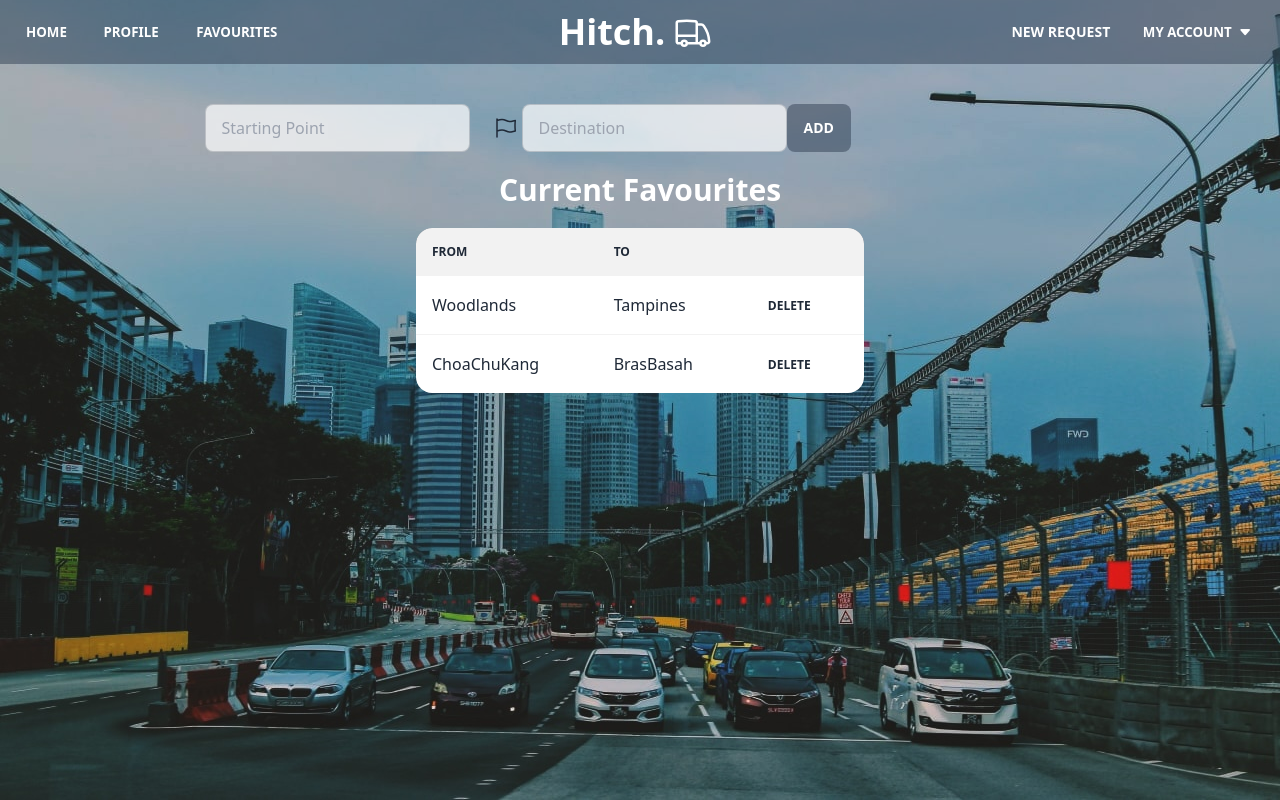
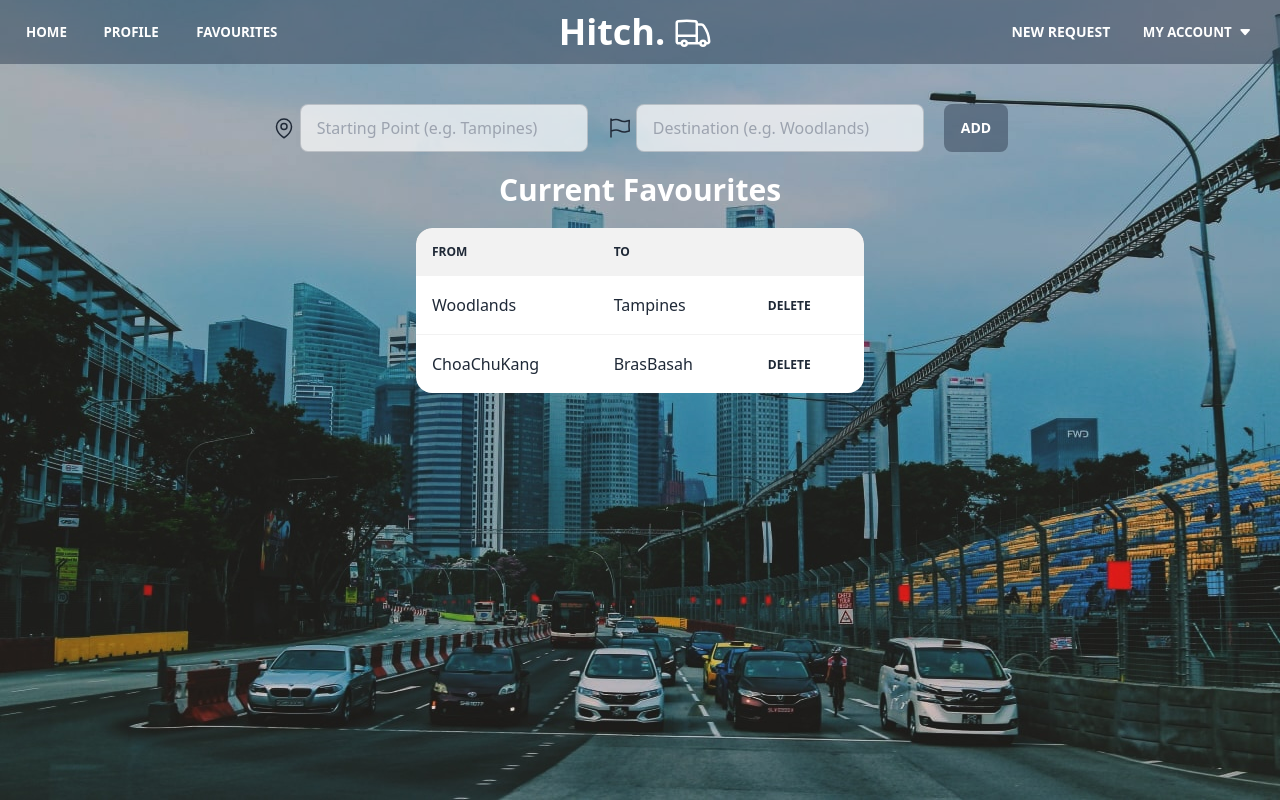
Before and after one commit to luketeosmu/sghitch, a Vue app: page /newfav in a window 1280 px wide. Built offline with nearby package versions, Linux system fonts and the light colour scheme; no server answers; sample sign-in values are in the browser's storage; what @fawmi/vue-google-maps would draw is missing.

Commit message:
made edits to AddFav

```diff
--- a/src/components/AddFav.vue
+++ b/src/components/AddFav.vue
@@ -6,24 +6,29 @@
             Add new Favourite
         </span>
     </div> -->
-        <div class="form-control justify-center items-center mt-10">
-            <div class="flex grid md:grid-cols-3 grid-cols-1">
-                <div class="flex w-64">
+        <div class="form-control text-center justify-center items-center mt-10 ">
+            <div class="inline-block md:inline-flex">
+                <div class="flex">
                     <svg xmlns="http://www.w3.org/2000/svg" fill="none" viewBox="0 0 24 24" stroke-width="1.5" stroke="currentColor" class="mt-3 mr-1 w-6 h-6">
                         <path stroke-linecap="round" stroke-linejoin="round" d="M15 10.5a3 3 0 11-6 0 3 3 0 016 0z" />
                         <path stroke-linecap="round" stroke-linejoin="round" d="M19.5 10.5c0 7.142-7.5 11.25-7.5 11.25S4.5 17.642 4.5 10.5a7.5 7.5 0 1115 0z" />
                     </svg>
-                    <input type="text" placeholder="Starting Point" class="w-max-lg input input-ghost input-bordered bg-white bg-opacity-70" v-model="from" >
+                    <input type="text" placeholder="Starting Point (e.g. Tampines)" required class="w-96 md:w-72 input input-ghost input-bordered bg-white bg-opacity-70 peer" v-model="from" >
                 </div>
-                <div class="flex">
-                    <svg xmlns="http://www.w3.org/2000/svg" fill="none" viewBox="0 0 24 24" stroke-width="1.5" stroke="currentColor" class="mr-1 mt-3 w-6 h-6">
+                <div class="flex mt-3 md:mt-0 md:ml-5">
+                    <svg xmlns="http://www.w3.org/2000/svg" fill="none" viewBox="0 0 24 24" stroke-width="1.5" stroke="currentColor" class="mt-3 mr-1 w-6 h-6">
                         <path stroke-linecap="round" stroke-linejoin="round" d="M3 3v1.5M3 21v-6m0 0l2.77-.693a9 9 0 016.208.682l.108.054a9 9 0 006.086.71l3.114-.732a48.524 48.524 0 01-.005-10.499l-3.11.732a9 9 0 01-6.085-.711l-.108-.054a9 9 0 00-6.208-.682L3 4.5M3 15V4.5" />
                     </svg>
-
-                    <input type="text" placeholder="Destination" class="w-max-lg input input-ghost input-bordered bg-white bg-opacity-70" v-on:keyup.enter="addFav()" v-model="to" >
+                    <input type="text" placeholder="Destination (e.g. Woodlands)" class="w-96 md:w-72 input input-ghost input-bordered bg-white bg-opacity-70" v-on:keyup.enter="addFav()" v-model="to" >
                 </div>
-                <div class="flex "> <button class="btn btn-ghost bg-slate-700 bg-opacity-50 text-white" @click='addFav()' >Add</button> </div>
-
+                <div>
+                    <button class="btn btn-ghost bg-slate-700 bg-opacity-50 text-white ml-5 mt-5 md:mt-0" @click='addFav()' >Add</button>
+                </div>
+            </div>
+            <div v-if="alert" class="flex alert bg-red-700 bg-opacity-80 shadow-lg text-white w-96 justify-center items-center text-center mt-5 ">
+                <div>
+                    <span>Starting Point and Destination cannot be empty</span>
+                </div>
             </div>
         </div>
     </div>
@@ -39,6 +44,11 @@
             //.value.replace(/\s/g,'')
             // let fromVal = document.getElementById("from").value
             // let toVal = document.getElementById("to").value
+            if(this.from == "" || this.to == "") {
+                this.alert = true
+                return
+            }
+            this.alert = false
             console.log(this.from + "-" + this.to)
             let favourite = {
                 from: this.from,
@@ -94,7 +104,8 @@
                 d_address: "",
             },
             from: "",
-            to: ""
+            to: "",
+            alert: false
         }
     }
 }
--- a/src/components/CurrFav.vue
+++ b/src/components/CurrFav.vue
@@ -1,6 +1,6 @@
 <template lang="">
     <div>
-        <h3 class="font-bold text-2xl sm:text-3xl font-sans mt-5 pb-5 px-3 pb-3 text-center text-white"> Current Favourites </h3>
+        <h3 class="font-bold text-3xl font-sans mt-5 pb-5 px-3 pb-3 text-center text-white"> Current Favourites </h3>
             <div class="flex overflow-x-auto mx-auto justify-center items-center ">
 
                 <table class="table w-full max-w-md z-0 ">
--- a/src/components/Favourite.vue
+++ b/src/components/Favourite.vue
@@ -1,7 +1,7 @@
 <template lang="">
     <div class="shadow-xl rounded-lg p-3 mx-3 mt-5 border border-solid border-2 border-slate-600 bg-white bg-opacity-70">
         <div class="inline-flex mx-3">
-            <svg xmlns="http://www.w3.org/2000/svg" fill="none" viewBox="0 0 24 24" stroke-width="1.5" stroke="currentColor" class="w-10 h-10">
+            <svg xmlns="http://www.w3.org/2000/svg" fill="none" viewBox="0 0 24 24" stroke-width="1.5" stroke="currentColor" class="w-8 h-8 sm:w-10 sm:h-10">
                 <path stroke-linecap="round" stroke-linejoin="round" d="M17.593 3.322c1.1.128 1.907 1.077 1.907 2.185V21L12 17.25 4.5 21V5.507c0-1.108.806-2.057 1.907-2.185a48.507 48.507 0 0111.186 0z" />
             </svg>
             <h3 class="font-bold text-2xl sm:text-3xl font-sans text-black mx-3 "> Favourites </h3>
--- a/src/components/Nearby.vue
+++ b/src/components/Nearby.vue
@@ -3,7 +3,7 @@
 
         <div v-if='requests.length > 0' class="shadow-xl rounded-lg  mx-3 p-3 relative mt-3 border border-solid border-2 border-slate-600 bg-white bg-opacity-60">
             <div class="inline-flex mx-3 " >
-                <svg xmlns="http://www.w3.org/2000/svg" fill="none" viewBox="0 0 24 24" stroke-width="1.5" stroke="currentColor" class="w-10 h-10">
+                <svg xmlns="http://www.w3.org/2000/svg" fill="none" viewBox="0 0 24 24" stroke-width="1.5" stroke="currentColor" class="w-8 h-8 sm:w-10 sm:h-10">
                     <path stroke-linecap="round" stroke-linejoin="round" d="M15 10.5a3 3 0 11-6 0 3 3 0 016 0z" />
                     <path stroke-linecap="round" stroke-linejoin="round" d="M19.5 10.5c0 7.142-7.5 11.25-7.5 11.25S4.5 17.642 4.5 10.5a7.5 7.5 0 1115 0z" />
                 </svg>
--- a/src/views/Home.vue
+++ b/src/views/Home.vue
@@ -8,7 +8,7 @@
             <!-- Page content here -->
             <div class="px-3 mt-5">
                 <div class="text-center">
-                    <span class="text-center text-4xl text-black font-semibold bg-white bg-opacity-70 rounded-lg py-1 px-2">
+                    <span class="text-center text-2xl sm:text-4xl text-black font-semibold bg-white bg-opacity-70 rounded-lg py-1 px-2">
                         Requests @ {{ timeStr }}, {{ dateStr }}
                     </span>
                 </div>
```
